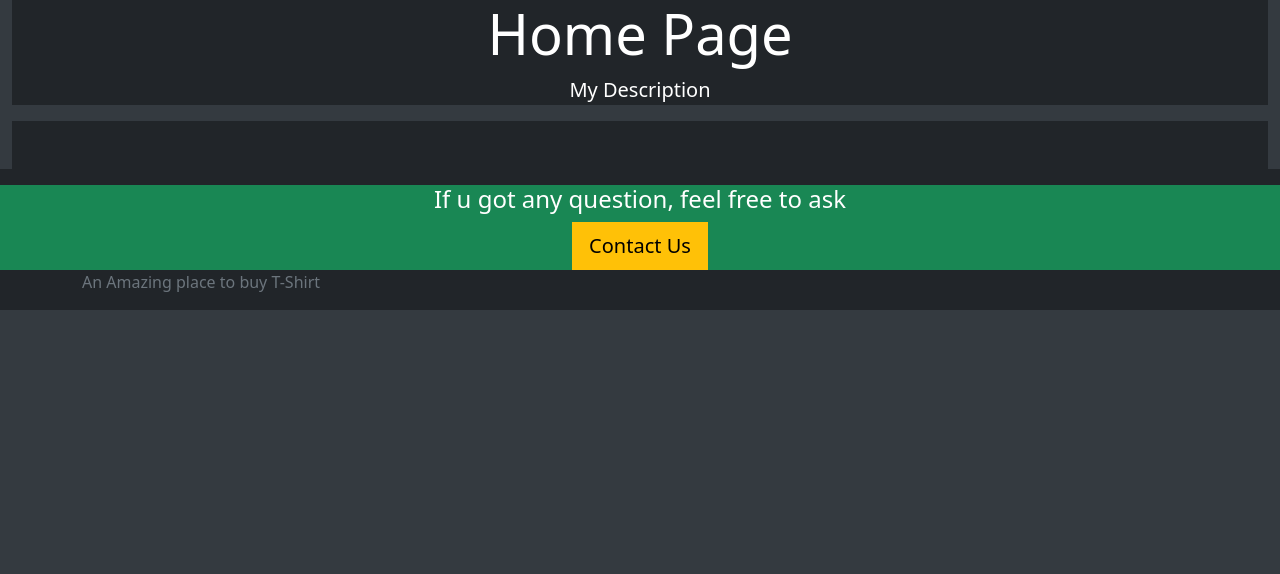
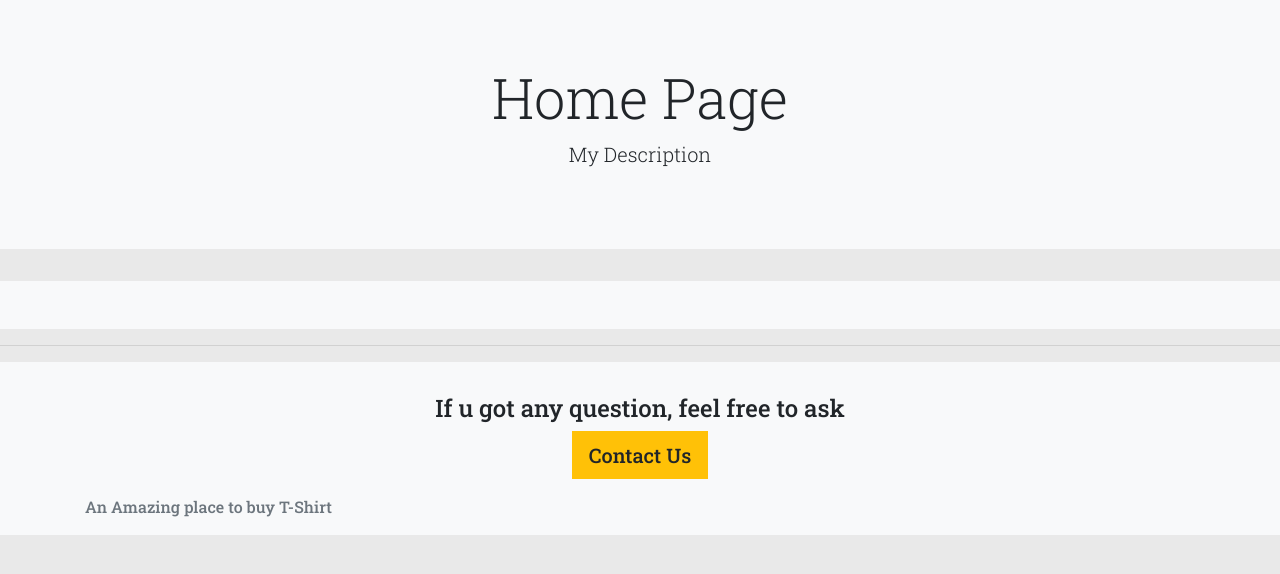
Before and after one commit to AherRahul/Online-TShirts-Shop, a React (Create React App) app in the folder projfrontend/: page / in a window 1280 px wide. Shown: the top 574 px of the page. Built offline with nearby package versions, Linux system fonts and the light colour scheme; no server answers.

Commit message:
restart frontend designing

```diff
--- a/projfrontend/public/index.html
+++ b/projfrontend/public/index.html
@@ -2,7 +2,7 @@
 <html lang="en">
   <head>
     <meta charset="utf-8" />
-    <link rel="icon" href="%PUBLIC_URL%/favicon.ico" />
+    <link rel="icon" href="https://www.pngkey.com/png/detail/370-3704873_digital-fusion-logo-fusion-symbol-png.png" />
     <meta name="viewport" content="width=device-width, initial-scale=1" />
     <meta name="theme-color" content="#000000" />
     <meta
@@ -13,11 +13,11 @@
     <link rel="manifest" href="%PUBLIC_URL%/manifest.json" />
 
     <!-- CSS only -->
-    <link href="https://cdn.jsdelivr.net/npm/bootstrap@5.0.0-beta1/dist/css/bootstrap.min.css" rel="stylesheet" integrity="sha384-giJF6kkoqNQ00vy+HMDP7azOuL0xtbfIcaT9wjKHr8RbDVddVHyTfAAsrekwKmP1" crossorigin="anonymous">
+    <link rel="stylesheet" href="https://maxcdn.bootstrapcdn.com/bootstrap/4.0.0/css/bootstrap.min.css" integrity="sha384-Gn5384xqQ1aoWXA+058RXPxPg6fy4IWvTNh0E263XmFcJlSAwiGgFAW/dAiS6JXm" crossorigin="anonymous">
     <!-- Font-Awesome -->
     <link href="//netdna.bootstrapcdn.com/font-awesome/3.2.1/css/font-awesome.css" rel="stylesheet">
 
-    <title>T-Shirt Shop</title>
+    <title>Fusion T-Shirt Shop</title>
   </head>
   <body>
     <noscript>You need to enable JavaScript to run this app.</noscript>
--- a/projfrontend/src/core/Base.js
+++ b/projfrontend/src/core/Base.js
@@ -3,13 +3,13 @@ import React, { Children } from 'react'
 const Base = ({
     title = "My Title",
     descriptions = "My Description",
-    ClassName = "bg-dark text-white p-4",
+    ClassName = "bg-light p-4",
     children
 }) => {
     return (
         <div>
-            <div className="container-fluid">
-                <div className="jumbotron bg-dark text-white text-center">
+            <div className="container-fluid p-0">
+                <div className="jumbotron bg-light text-center">
                     <h2 className="display-4">{title}</h2>
                     <p className="lead"> {descriptions} </p>
                 </div>
@@ -18,8 +18,10 @@ const Base = ({
                 </div>
             </div>
 
-            <footer className="footer bg-dark mt-auto py-3">
-                <div className="container-fluid bg-success text-white text-center">
+            <hr />
+
+            <footer className="footer bg-light mt-auto py-3 p-0">
+                <div className="container-fluid bg-light text-center p-3">
                     <h4>If u got any question, feel free to ask</h4>
                     <button className="btn btn-warning btn-lg">Contact Us</button>
                 </div>
--- a/projfrontend/src/core/Home.js
+++ b/projfrontend/src/core/Home.js
@@ -9,7 +9,11 @@ export default function Home() {
 
     return (
         <Base title="Home Page">
+            <div className="row">
+                <div className="">
 
+                </div>
+            </div>
         </Base>
     );
 }
--- a/projfrontend/src/styles.css
+++ b/projfrontend/src/styles.css
@@ -1,3 +1,5 @@
+@import url('https://fonts.googleapis.com/css2?family=Roboto+Slab:wght@300;500&display=swap');
+
 .btn,
 .jumbotron,
 .nav :hover {
@@ -5,5 +7,6 @@
 }
 
 body {
-  background: #343a40;
+  font-family: 'Roboto Slab', serif;
+  background: #e9e9e9;
 }
```
Also changed, not shown: 2 other files (tests, documents, lock files or other folders).
